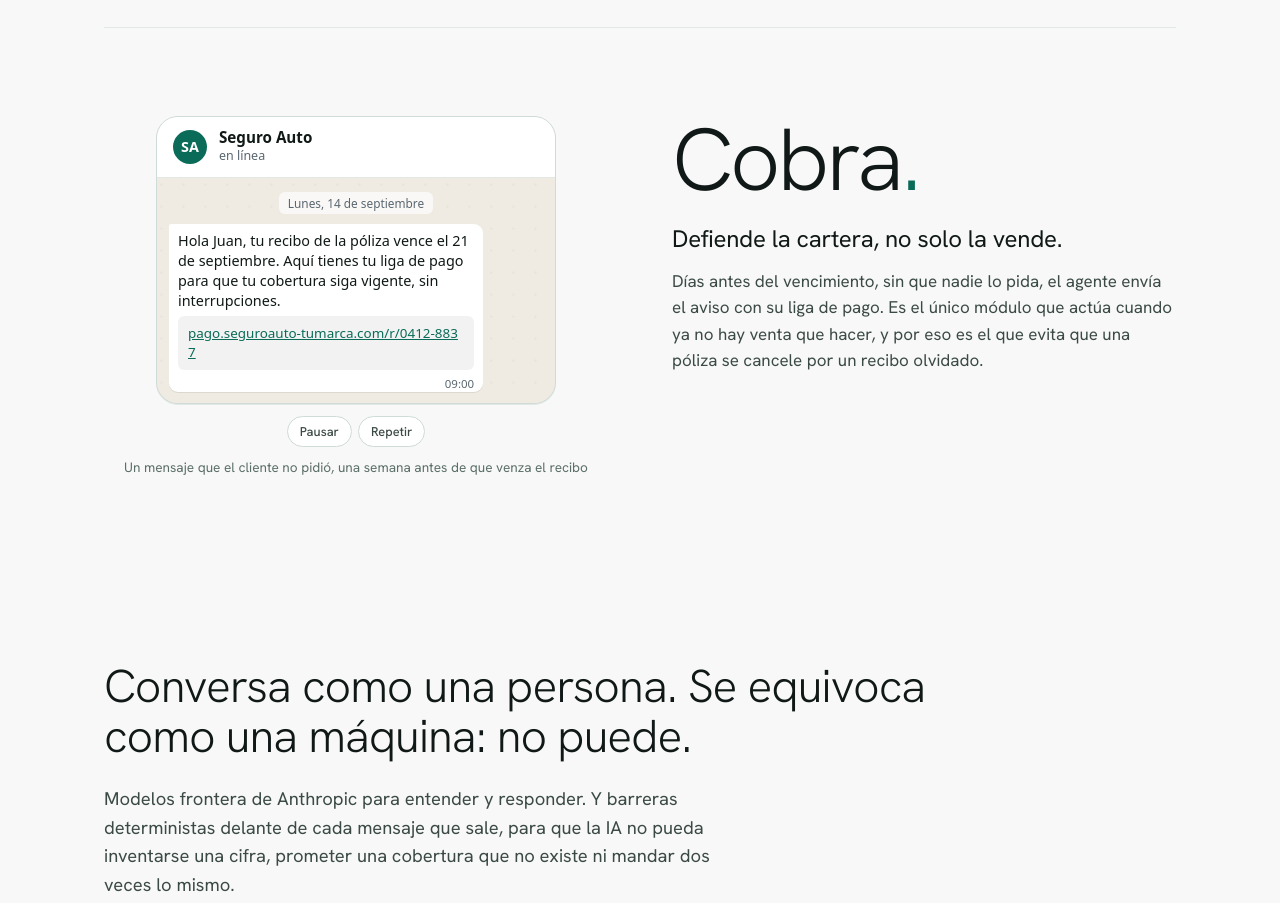
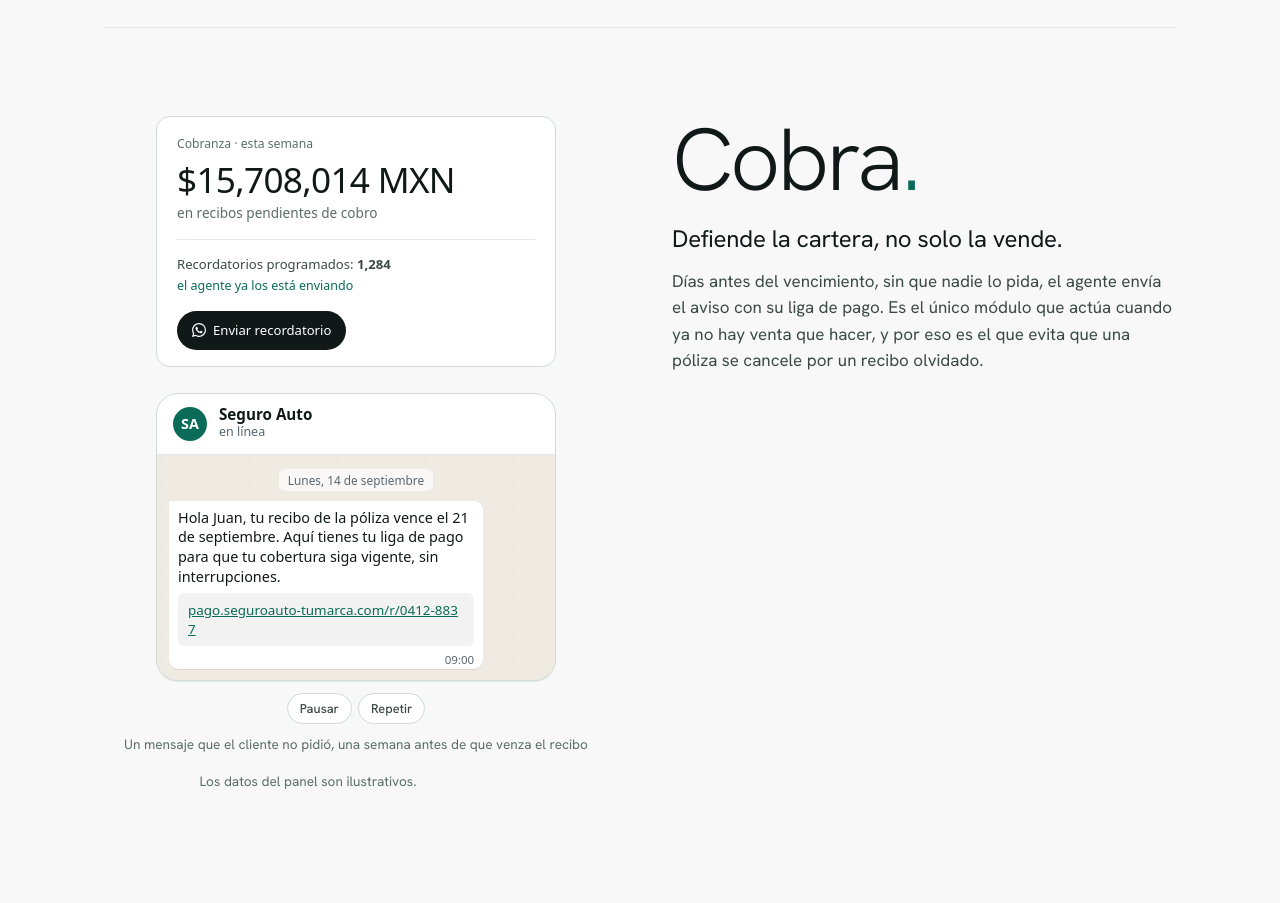
Before and after one commit to insurmind/insurmind_landing, a plain HTML site: page index.html in a window 1280 px wide. Shown: the part 4940-5843 px from the top of the page. Drawn offline with Linux system fonts and the light colour scheme.

Commit message:
COBRA: franja de cobranza sobre la conversación
Añade la vista de panel encima del teléfono, con una cadena causal
que la sección no tenía: lo que ve tu equipo -> lo que recibe el
cliente. Reutiliza el lenguaje de .dash (borde 1px, radio 14, fondo
blanco, fuente de sistema); no introduce un segundo sistema, y el
panel completo sigue siendo de la sección 5.

Contenido:
- "Cobranza · esta semana" / $15,708,014 MXN / "en recibos pendientes
  de cobro".
- "Recordatorios programados: 1,284 · el agente ya los está enviando",
  y al lado el botón "Enviar recordatorio" con el glifo de WhatsApp.

Sobre el botón: tal cual lo pidió Alberto, "Enviar recordatorio"
contradecía "sin intervención, de principio a fin", que es el titular
bajo el que vive esta sección. Se resuelve mostrando los dos estados
(opción aprobada): la tarjeta dice que el agente YA está enviando, y
el botón es el empujón extra. Así el botón complementa la autonomía
en vez de desmentirla, y encaja con "tomas el control cuando el
negocio lo pida".

Decisiones tomadas con Alberto:
- Las cifras son ilustrativas y se marcan como tales, igual que el
  panel de la sección 5 (CLAUDE.md §4).
- Botón en píldora --ink con glifo blanco. NO se usa el verde de marca
  de WhatsApp (#25D366): sería un segundo acento y §3 lo prohíbe. El
  glifo va monocromo en currentColor.
- "Enviar recordatorio" en minúscula, como "Cotizar por WhatsApp" y
  "Tomar conversación" que ya estaban.

Accesibilidad: role="img" con aria-label que describe cifra, estado y
acción; cero elementos focusables dentro (el botón es un <span>, no un
<button> inerte — el error que el audit encontró en .dash .take).

Verificado a 390 y 1280: tarjeta y teléfono comparten eje (327 y 400px),
botón 285x38 en móvil y 170x38 en escritorio, sin desbordamiento, sin
texto bajo 11px, outline intacto y el detector sin avisos nuevos.

Co-Authored-By: Claude Opus 5 (1M context) <noreply@anthropic.com>
Claude-Session: https://claude.ai/code/session_01T5WLGMPkwJseuApyHThxgH

```diff
--- a/index.html
+++ b/index.html
@@ -205,6 +205,21 @@ section{padding:96px 0;scroll-margin-top:76px}
 .case .after::before{content:"Ahora";color:var(--green)}
 .moat .find{margin-top:56px;padding:28px 0 0;border-top:1px solid var(--ink);max-width:40em;font-size:1.25rem;font-weight:300;line-height:1.35}
 .moat .find b{font-weight:500}
+
+/* franja de cobranza (COBRA) */
+.cobstack{display:grid;gap:26px}
+.cobstack .note{text-align:center;font-size:.85rem;color:var(--mute);margin-top:-10px}
+.cobmini{max-width:400px;margin:0 auto;border:1px solid var(--line);border-radius:14px;background:#fff;padding:18px 20px 16px;font-family:system-ui,-apple-system,"Segoe UI",Roboto,sans-serif}
+.cobmini .lbl{display:block;font-size:.76rem;color:var(--mute)}
+.cobmini .amt{display:block;font-size:clamp(1.7rem,4vw,2.2rem);font-weight:300;letter-spacing:-0.02em;line-height:1.1;margin-top:6px}
+.cobmini .of{display:block;font-size:.85rem;color:var(--mute);margin-top:3px}
+.cobmini .row{display:flex;align-items:center;justify-content:space-between;gap:16px;flex-wrap:wrap;margin-top:16px;padding-top:14px;border-top:1px solid var(--line-soft)}
+.cobmini .prog{font-size:.82rem;color:var(--ink-2)}
+.cobmini .prog b{font-weight:600}
+.cobmini .prog em{display:block;font-style:normal;font-size:.78rem;color:var(--green);margin-top:2px}
+.cobmini .wabtn{display:inline-flex;align-items:center;gap:7px;background:var(--ink);color:#fff;border-radius:999px;padding:9px 15px;font-size:.82rem;font-weight:500;white-space:nowrap}
+.cobmini .wabtn svg{width:14px;height:14px;fill:currentColor;flex:none}
+@media (max-width:560px){.cobmini .row{align-items:stretch}.cobmini .wabtn{justify-content:center;width:100%}}
 
 /* dashboard */
 .dash{border:1px solid var(--line);border-radius:14px;background:#fff;overflow:hidden;font-size:.82rem}
@@ -516,6 +531,16 @@ Col. Del Valle<span class="t">19:19<span class="ck">✓✓</span></span></div>
         <p class="vsub">Defiende la cartera, no solo la vende.</p>
         <p>Días antes del vencimiento, sin que nadie lo pida, el agente envía el aviso con su liga de pago. Es el único módulo que actúa cuando ya no hay venta que hacer, y por eso es el que evita que una póliza se cancele por un recibo olvidado.</p>
       </div>
+      <div class="cobstack">
+        <div class="cobmini" role="img" aria-label="Panel de cobranza. Esta semana vencen 15,708,014 pesos en recibos pendientes de cobro. Hay 1,284 recordatorios programados que el agente ya está enviando, y un botón para enviar un recordatorio por WhatsApp.">
+          <span class="lbl">Cobranza · esta semana</span>
+          <span class="amt">$15,708,014 MXN</span>
+          <span class="of">en recibos pendientes de cobro</span>
+          <div class="row">
+            <span class="prog">Recordatorios programados: <b>1,284</b><em>el agente ya los está enviando</em></span>
+            <span class="wabtn"><svg viewBox="0 0 24 24" aria-hidden="true"><path d="M17.472 14.382c-.297-.149-1.758-.867-2.03-.967-.273-.099-.471-.148-.67.15-.197.297-.767.966-.94 1.164-.173.199-.347.223-.644.075-.297-.15-1.255-.463-2.39-1.475-.883-.788-1.48-1.761-1.653-2.059-.173-.297-.018-.458.13-.606.134-.133.298-.347.446-.52.149-.174.198-.298.298-.497.099-.198.05-.371-.025-.52-.075-.149-.669-1.612-.916-2.207-.242-.579-.487-.5-.669-.51a12.8 12.8 0 0 0-.57-.01c-.198 0-.52.074-.792.372-.272.297-1.04 1.016-1.04 2.479 0 1.462 1.065 2.875 1.213 3.074.149.198 2.096 3.2 5.077 4.487.709.306 1.262.489 1.694.625.712.227 1.36.195 1.872.118.571-.085 1.758-.719 2.006-1.413.248-.694.248-1.289.173-1.413-.074-.124-.272-.198-.57-.347m-5.421 7.403h-.004a9.87 9.87 0 0 1-5.031-1.378l-.361-.214-3.741.982.998-3.648-.235-.374a9.86 9.86 0 0 1-1.51-5.26c.001-5.45 4.436-9.884 9.888-9.884a9.82 9.82 0 0 1 6.988 2.896 9.825 9.825 0 0 1 2.893 6.994c-.003 5.45-4.437 9.885-9.885 9.885M20.52 3.449C18.24 1.245 15.24 0 12.045 0 5.463 0 .104 5.359.101 11.945c0 2.096.549 4.142 1.595 5.945L0 24l6.305-1.654a11.94 11.94 0 0 0 5.71 1.454h.006c6.585 0 11.946-5.359 11.949-11.945a11.88 11.88 0 0 0-3.45-8.406"/></svg>Enviar recordatorio</span>
+          </div>
+        </div>
       <div class="demo" data-seq="cobra">
         <div class="phone">
           <div class="bar"><div class="avatar">SA</div><div><div class="who">Seguro Auto</div><div class="st">en línea</div></div></div>
@@ -526,6 +551,8 @@ Col. Del Valle<span class="t">19:19<span class="ck">✓✓</span></span></div>
         </div>
         <div class="ctl"><button type="button" data-pause aria-label="Pausar la conversación de cobranza">Pausar</button><button type="button" data-replay aria-label="Repetir la conversación de cobranza">Repetir</button></div>
         <span class="cap">Un mensaje que el cliente no pidió, una semana antes de que venza el recibo</span>
+      </div>
+      <p class="note">Los datos del panel son ilustrativos.</p>
       </div>
     </div>
 
```
